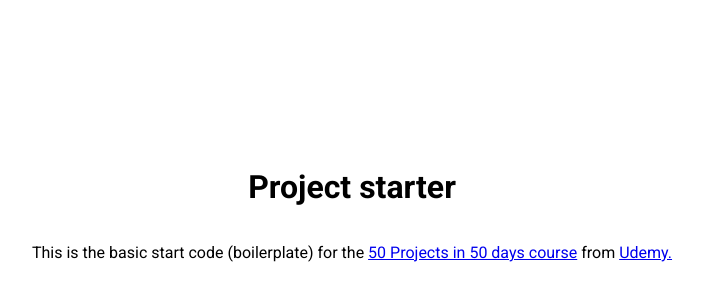
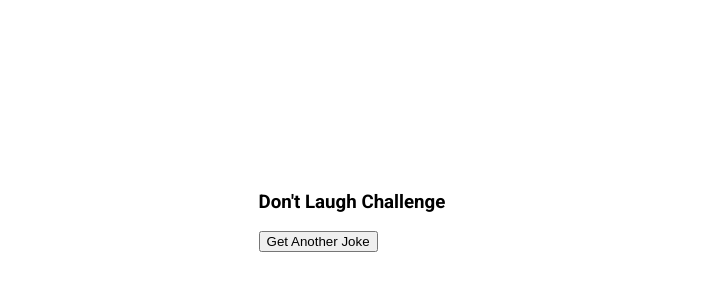
Before and after one commit to ANDREWAHN-UK/50Projects-10-Dad-Jokes, a plain HTML site: page index.html in a window 1280 px wide. Shown: the part 188-488 px from the top of the page, without its empty margins (288-991 px from the left). Drawn offline with Linux system fonts and the light colour scheme.

Commit message:
index.html - initial styling

```diff
--- a/index.html
+++ b/index.html
@@ -9,16 +9,20 @@
         integrity="sha512-KfkfwYDsLkIlwQp6LFnl8zNdLGxu9YAA1QvwINks4PhcElQSvqcyVLLD9aMhXd13uQjoXtEKNosOWaZqXgel0g=="
         crossorigin="anonymous" referrerpolicy="no-referrer" />
     <link rel="stylesheet" href="/assets/style.css">
-    <title>Project Starter</title>
+    <title>Dad Jokes</title>
 </head>
 
 <body>
-    <h1>Project starter</h1>
-    <p>This is the basic start code (boilerplate) for the <a
-            href="https://www.udemy.com/course/50-projects-50-days/learn/lecture/23595148#overview">50 Projects in
-            50 days course</a>  from <a href="https://www.udemy.com/">Udemy.</a>  </p>
+    <div class="container">
+        <h3>Don't Laugh Challenge</h3>
 
-            <script src="/assets/script.js"></script>
+        <div class="joke" id="joke"></div>
+        <button id="jokeButton" class="btn">
+            Get Another Joke
+        </button>
+    </div>
+
+    <script src="/assets/script.js"></script>
 </body>
 
 </html>
```
